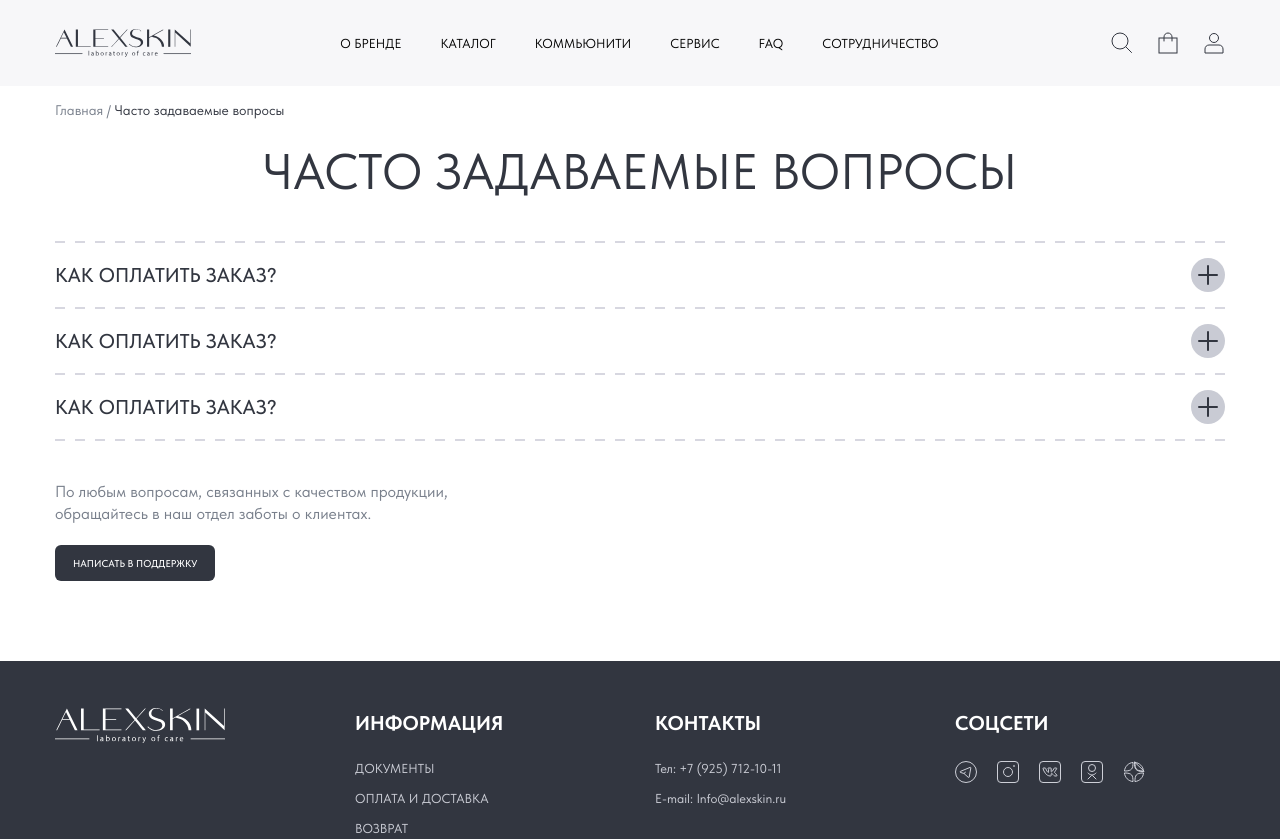
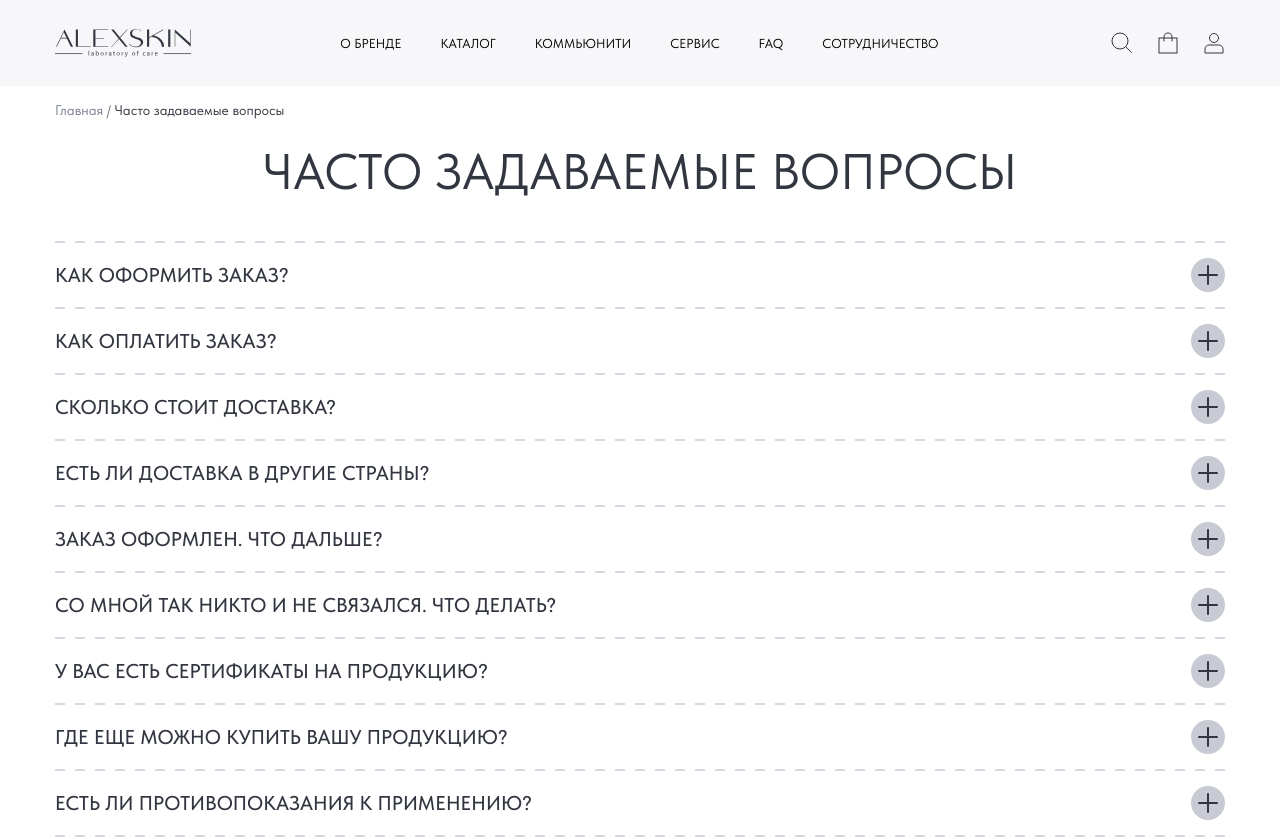
Before and after one commit to sm1ke-dev/alexskin, a React (Create React App) app: page /alexskin/faq in a window 1280 px wide. Shown: the top 839 px of the page. Built offline with nearby package versions, Linux system fonts and the light colour scheme.

Commit message:
feat: добавить вопросы для страницы Faq

```diff
--- a/src/components/Faq/Faq.tsx
+++ b/src/components/Faq/Faq.tsx
@@ -2,6 +2,7 @@ import React from "react";
 import "./Faq.css";
 import Breadcrumbs from "../Breadcrumbs/Breadcrumbs";
 import FaqQuestion from "../FaqQuestion/FaqQuestion";
+import { questions } from "../../utils/constants/questions";
 
 const Faq: React.FC = () => {
   return (
@@ -10,9 +11,9 @@ const Faq: React.FC = () => {
       <h2 className="faq__title">Часто задаваемые вопросы</h2>
       <ul className="faq__list">
         <hr className="faq__line" />
-        <FaqQuestion />
-        <FaqQuestion />
-        <FaqQuestion />
+        {questions.map((question) => (
+          <FaqQuestion key={question.id} {...question} />
+        ))}
       </ul>
       <div className="faq__support">
         <p className="faq__support-text">
--- a/src/components/FaqQuestion/FaqQuestion.tsx
+++ b/src/components/FaqQuestion/FaqQuestion.tsx
@@ -1,14 +1,15 @@
 import React from "react";
 import "./FaqQuestion.css";
+import { questionType } from "../../utils/constants/questions";
 
-const FaqQuestion: React.FC = () => {
+const FaqQuestion: React.FC<questionType> = ({ id, name, text }) => {
   const [isClicked, setIsClicked] = React.useState(false);
 
   return (
     <>
       <li className="faq-question">
         <div className="faq-question__wrapper">
-          <h3 className="faq-question__name">Как оплатить заказ?</h3>
+          <h3 className="faq-question__name">{name}</h3>
           <button
             className={`faq-question__button ${
               isClicked && "faq-question__button_clicked"
@@ -24,11 +25,7 @@ const FaqQuestion: React.FC = () => {
             isClicked && "faq-question__answer-wrapper_opened"
           }`}
         >
-          <p className="faq-question__answer">
-            Оплата заказа производится на сайте с помощью банковской карты (Мир,
-            Visa, MasterCard и др.) Отправка товара осуществляется только по
-            100% предоплате. Чек поступит на вашу электронную почту
-          </p>
+          <p className="faq-question__answer">{text}</p>
         </div>
       </li>
       <hr className="faq__line" />
--- /dev/null
+++ b/src/utils/constants/questions.ts
@@ -0,0 +1,58 @@
+export type questionType = {
+  id: number;
+  name: string;
+  text: string;
+};
+
+export const questions: questionType[] = [
+  {
+    id: 1,
+    name: "Как оформить заказ?",
+    text: "Оплата заказа производится на сайте с помощью банковской карты (Мир, Visa, MasterCard и др.) Отправка товара осуществляется только по 100% предоплате. Чек поступит на вашу электронную почту",
+  },
+  {
+    id: 2,
+    name: "Как оплатить заказ?",
+    text: "Оплата заказа производится на сайте с помощью банковской карты (Мир, Visa, MasterCard и др.) Отправка товара осуществляется только по 100% предоплате. Чек поступит на вашу электронную почту",
+  },
+  {
+    id: 3,
+    name: "Сколько стоит доставка?",
+    text: "Оплата заказа производится на сайте с помощью банковской карты (Мир, Visa, MasterCard и др.) Отправка товара осуществляется только по 100% предоплате. Чек поступит на вашу электронную почту",
+  },
+  {
+    id: 4,
+    name: "Есть ли доставка в другие страны?",
+    text: "Оплата заказа производится на сайте с помощью банковской карты (Мир, Visa, MasterCard и др.) Отправка товара осуществляется только по 100% предоплате. Чек поступит на вашу электронную почту",
+  },
+  {
+    id: 5,
+    name: "Заказ оформлен. Что дальше?",
+    text: "Оплата заказа производится на сайте с помощью банковской карты (Мир, Visa, MasterCard и др.) Отправка товара осуществляется только по 100% предоплате. Чек поступит на вашу электронную почту",
+  },
+  {
+    id: 6,
+    name: "Со мной так никто и не связался. Что делать?",
+    text: "Оплата заказа производится на сайте с помощью банковской карты (Мир, Visa, MasterCard и др.) Отправка товара осуществляется только по 100% предоплате. Чек поступит на вашу электронную почту",
+  },
+  {
+    id: 7,
+    name: "У вас есть сертификаты на продукцию?",
+    text: "Оплата заказа производится на сайте с помощью банковской карты (Мир, Visa, MasterCard и др.) Отправка товара осуществляется только по 100% предоплате. Чек поступит на вашу электронную почту",
+  },
+  {
+    id: 8,
+    name: "Где еще можно купить вашу продукцию?",
+    text: "Оплата заказа производится на сайте с помощью банковской карты (Мир, Visa, MasterCard и др.) Отправка товара осуществляется только по 100% предоплате. Чек поступит на вашу электронную почту",
+  },
+  {
+    id: 9,
+    name: "Есть ли противопоказания к применению?",
+    text: "Оплата заказа производится на сайте с помощью банковской карты (Мир, Visa, MasterCard и др.) Отправка товара осуществляется только по 100% предоплате. Чек поступит на вашу электронную почту",
+  },
+  {
+    id: 10,
+    name: "Можно ли вернуть купленные товары?",
+    text: "Оплата заказа производится на сайте с помощью банковской карты (Мир, Visa, MasterCard и др.) Отправка товара осуществляется только по 100% предоплате. Чек поступит на вашу электронную почту",
+  },
+];
```
